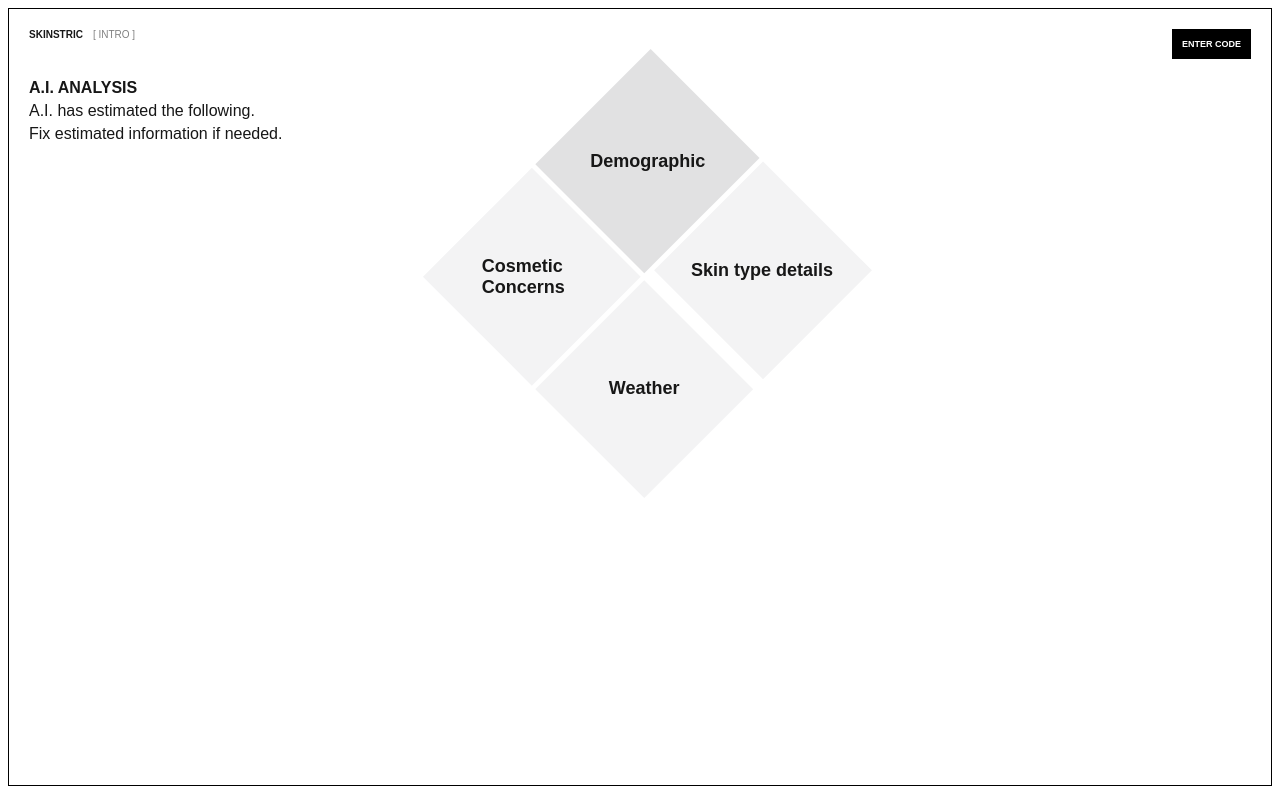
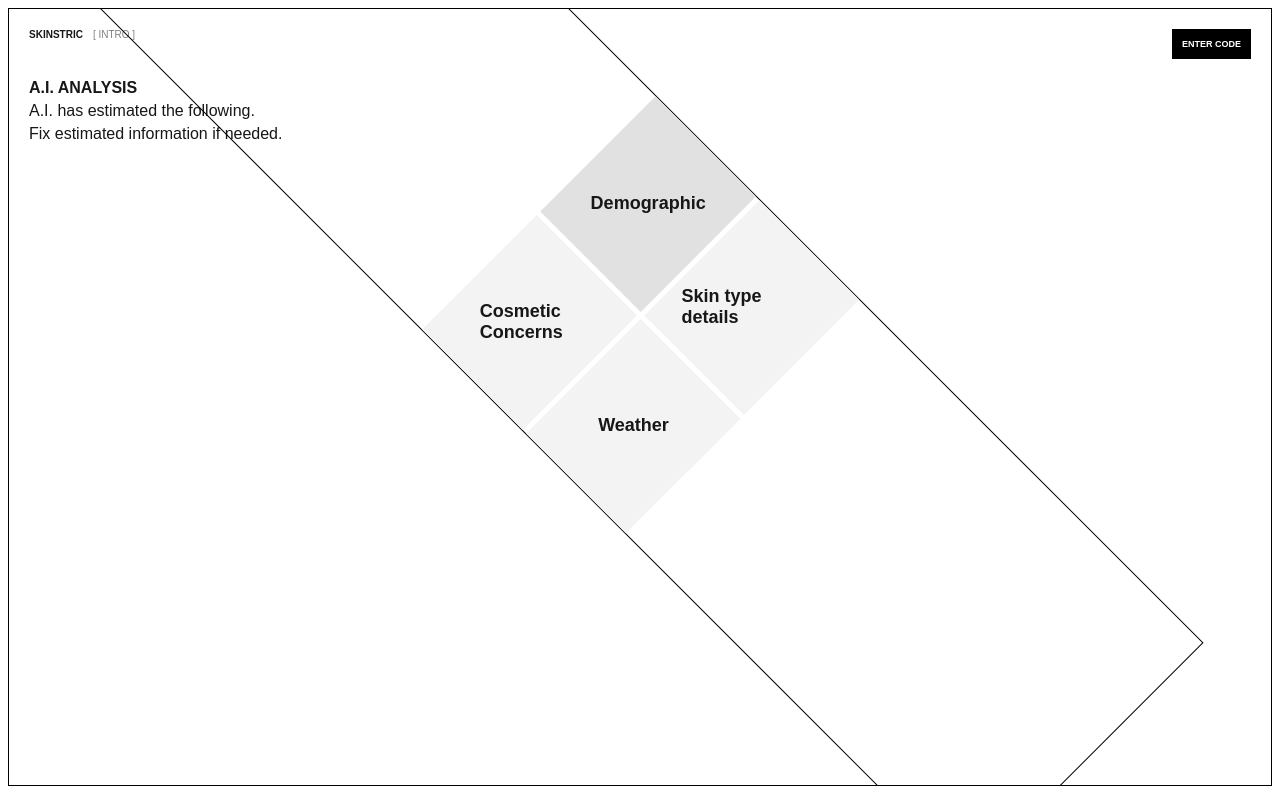
Before and after one commit to KamalRaghe/Skinstric, a Next.js app: page /select in a window 1280 px wide. Built offline with nearby package versions, Linux system fonts and the light colour scheme.

Commit message:
first commit

```diff
--- a/app/select/page.js
+++ b/app/select/page.js
@@ -67,14 +67,12 @@ export default function Select() {
       </div>
 
       {/* DIAMOND WRAPPER */}
-       <div className="center"
+       <div className="center border"
         style={{
           transform: "rotate(45deg)",
-          position:"relative",
-          bottom:"20px",
         }}
       >
-        <div className=" center" style={{ position: "relative", width: "330px", height: "330px" }}>
+        <div className=" center" style={{ width: "330px", height: "330px" }}>
 
           {/* 🔥 BIG BORDER OVERLAY (this is what animates) */}
           <div className="center"
@@ -99,9 +97,6 @@ export default function Select() {
               gridTemplateColumns: "1fr 1fr",
               gridTemplateRows: "1fr 1fr",
               gap: "5px",
-              position:"relative",
-              bottom:"15px",
-              left:"-10px",
               fontWeight:"bold",
               fontSize:"18px"
             }}
@@ -114,21 +109,21 @@ export default function Select() {
               className="center"
               style={{ backgroundColor: '#E1E1E2' }}
             >
-                <div className="center" style={{transform:"rotate(-45deg)",width:"154px",height:"154px"}}>
+                <div className="center" style={{transform:"rotate(-45deg)",width:"100%",height:"100%"}}>
                     Demographic
                 </div>
             </div>
 
-            <div className="center" style={{ backgroundColor:"#F3F3F4", cursor: "not-allowed" ,width:"154px",height:"154px"}} >
+            <div className="center" style={{ backgroundColor:"#F3F3F4", cursor: "not-allowed" ,width:"100%",height:"100%"}} >
                 <div style={{transform:"rotate(-45deg"}} >Skin type details</div>
             </div>
-            <div className="center" style={{ backgroundColor:"#F3F3F4", cursor: "not-allowed",width:"154px",height:"154px" }} >
+            <div className="center" style={{ backgroundColor:"#F3F3F4", cursor: "not-allowed",width:"100%",height:"100%" }} >
                 <div className="center" style={{
                     width:"100px",
-                    transform:"rotate(-45deg",
+                    transform:"rotate(-45deg)",
                     }} >Cosmetic Concerns</div>
             </div>
-            <div className="center" style={{ backgroundColor:"#F3F3F4", cursor: "not-allowed",width:"154px",height:"154px" }} >
+            <div className="center" style={{ backgroundColor:"#F3F3F4", cursor: "not-allowed",width:"100%",height:"100%" }} >
                 <div style={{transform:"rotate(-45deg"}} >Weather</div>
             </div>
           </div>
```
